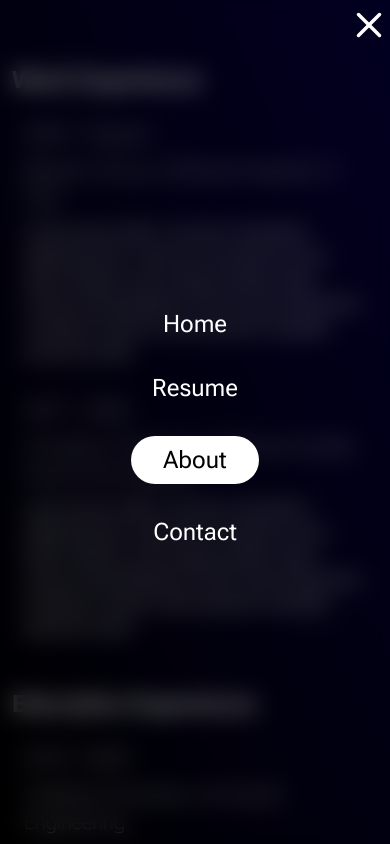
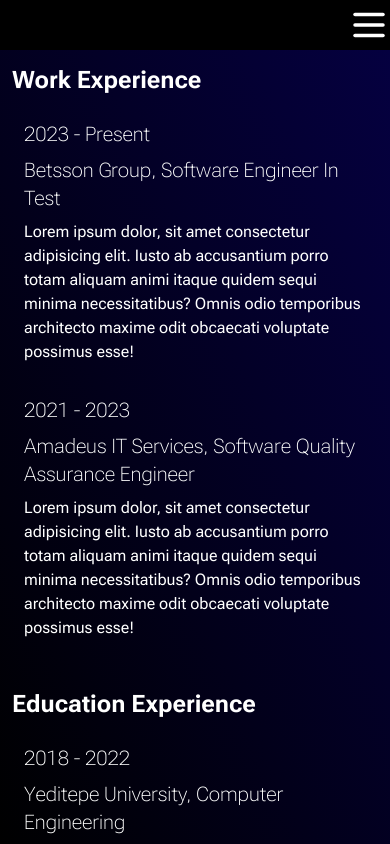
Before and after one commit to Ceraho/portfolio-page-v1, a Next.js app: page /about in a window 390 px wide. Built offline with nearby package versions, Linux system fonts and the light colour scheme.

Commit message:
fixed mobile navbar state

```diff
--- a/src/components/navbar.tsx
+++ b/src/components/navbar.tsx
@@ -31,7 +31,7 @@
 ];
 
 const Navbar = () => {
-  const [isMobileMenuActive, setMenuActive] = useState(true);
+  const [isMobileMenuActive, setMenuActive] = useState(false);
 
   function activateMenu() {
     setMenuActive(!isMobileMenuActive);
```
